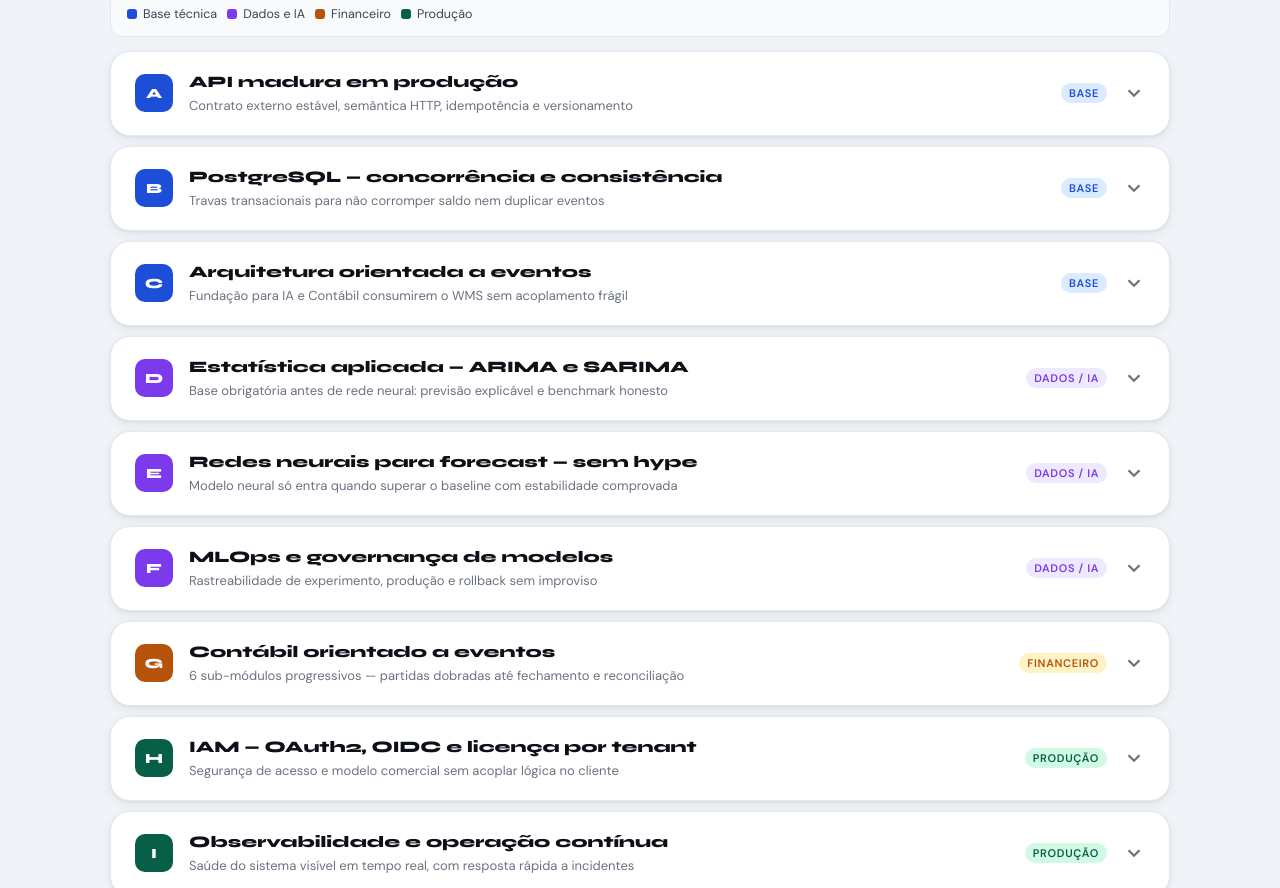
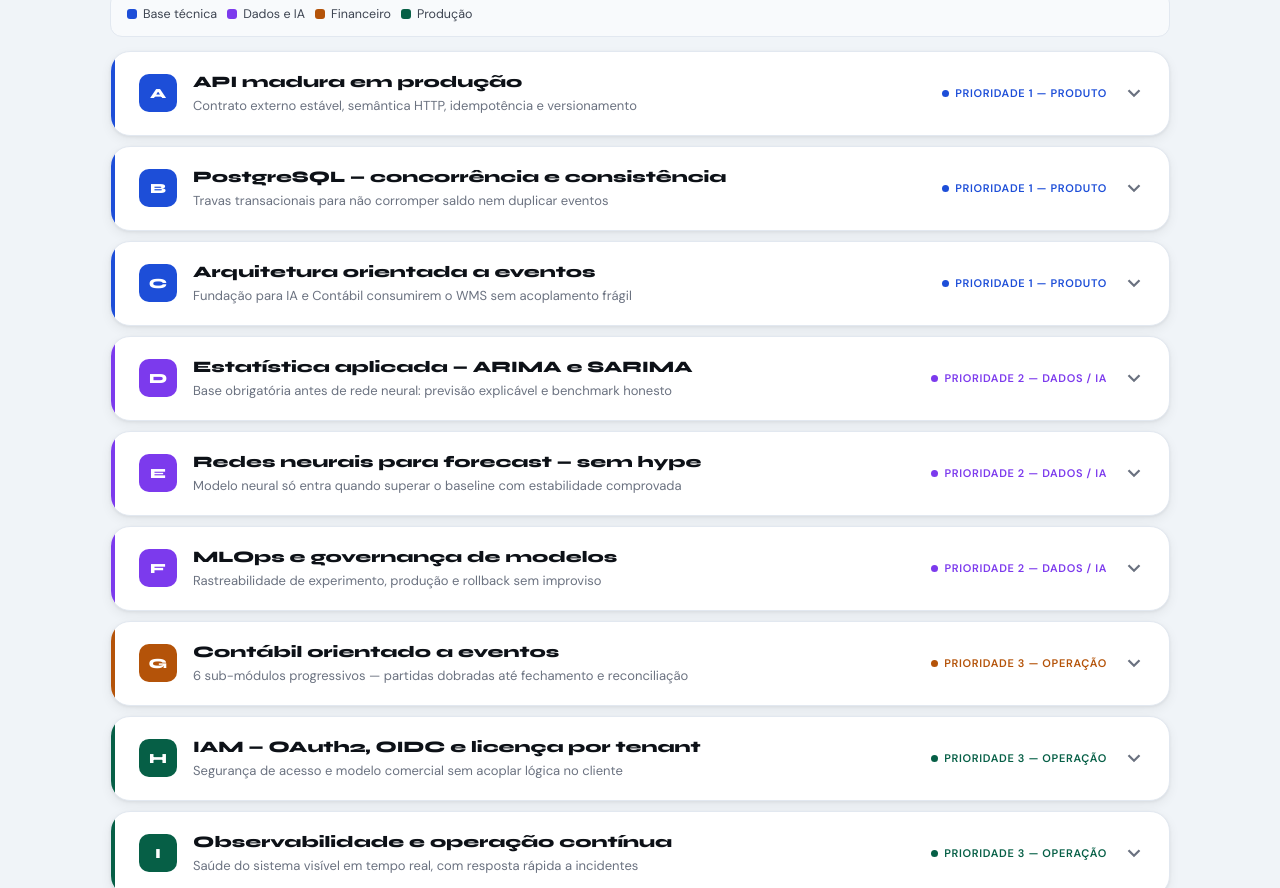
Before and after one commit to gabrielsymb/jade-stock, a plain HTML site: page Estudos/guia_estudos_modulos_api_ia_contabil.html in a window 1280 px wide. Shown: the part 1546-2434 px from the top of the page. Drawn offline with nearby package versions, Linux system fonts and the light colour scheme.

Commit message:
docs(estudos): atualizar conteudo do portal de estudos

```diff
--- a/Estudos/guia_estudos_modulos_api_ia_contabil.html
+++ b/Estudos/guia_estudos_modulos_api_ia_contabil.html
@@ -413,6 +413,13 @@
       user-select: none;
       transition: background .15s;
     }
+    details.module[id="etapa-a"] summary,
+    details.module[id="etapa-b"] summary,
+    details.module[id="etapa-c"] summary,
+    details.module:has(.num-base) summary { border-left: 4px solid var(--base); }
+    details.module:has(.num-dados) summary { border-left: 4px solid var(--dados); }
+    details.module:has(.num-fin) summary  { border-left: 4px solid var(--fin); }
+    details.module:has(.num-prod) summary { border-left: 4px solid var(--prod); }
     details.module summary:hover { background: var(--surface-2); }
     details.module summary::-webkit-details-marker { display: none; }
 
@@ -468,6 +475,34 @@
     .tag-dados { background: var(--dados-lt); color: var(--dados); }
     .tag-fin   { background: var(--fin-lt);   color: var(--fin); }
     .tag-prod  { background: var(--prod-lt);  color: var(--prod); }
+
+    /* ── PRIORITY STRIP ──────────────────────────── */
+    .priority-strip {
+      display: flex;
+      align-items: center;
+      gap: 6px;
+      font-size: 11px;
+      font-weight: 700;
+      text-transform: uppercase;
+      letter-spacing: .06em;
+      color: var(--ink-3);
+      white-space: nowrap;
+      flex-shrink: 0;
+    }
+    .priority-dot {
+      width: 7px;
+      height: 7px;
+      border-radius: 50%;
+      flex-shrink: 0;
+    }
+    .p-base  .priority-dot { background: var(--base); }
+    .p-dados .priority-dot { background: var(--dados); }
+    .p-fin   .priority-dot { background: var(--fin); }
+    .p-prod  .priority-dot { background: var(--prod); }
+    .p-base  { color: var(--base); }
+    .p-dados { color: var(--dados); }
+    .p-fin   { color: var(--fin); }
+    .p-prod  { color: var(--prod); }
 
     /* ── MODULE BODY ─────────────────────────────── */
     .module-body {
@@ -831,7 +866,7 @@
               <h3>API madura em produção</h3>
               <span class="meta">Contrato externo estável, semântica HTTP, idempotência e versionamento</span>
             </div>
-            <span class="module-tag tag-base">Base</span>
+            <div class="priority-strip p-base"><span class="priority-dot"></span>Prioridade 1 — Produto</div>
             <svg class="module-chevron" viewBox="0 0 24 24" fill="none" stroke="currentColor" stroke-width="2.5"><polyline points="6 9 12 15 18 9"/></svg>
           </summary>
           <div class="module-body">
@@ -908,7 +943,7 @@
               <h3>PostgreSQL — concorrência e consistência</h3>
               <span class="meta">Travas transacionais para não corromper saldo nem duplicar eventos</span>
             </div>
-            <span class="module-tag tag-base">Base</span>
+            <div class="priority-strip p-base"><span class="priority-dot"></span>Prioridade 1 — Produto</div>
             <svg class="module-chevron" viewBox="0 0 24 24" fill="none" stroke="currentColor" stroke-width="2.5"><polyline points="6 9 12 15 18 9"/></svg>
           </summary>
           <div class="module-body">
@@ -985,7 +1020,7 @@
               <h3>Arquitetura orientada a eventos</h3>
               <span class="meta">Fundação para IA e Contábil consumirem o WMS sem acoplamento frágil</span>
             </div>
-            <span class="module-tag tag-base">Base</span>
+            <div class="priority-strip p-base"><span class="priority-dot"></span>Prioridade 1 — Produto</div>
             <svg class="module-chevron" viewBox="0 0 24 24" fill="none" stroke="currentColor" stroke-width="2.5"><polyline points="6 9 12 15 18 9"/></svg>
           </summary>
           <div class="module-body">
@@ -1062,7 +1097,7 @@
               <h3>Estatística aplicada — ARIMA e SARIMA</h3>
               <span class="meta">Base obrigatória antes de rede neural: previsão explicável e benchmark honesto</span>
             </div>
-            <span class="module-tag tag-dados">Dados / IA</span>
+            <div class="priority-strip p-dados"><span class="priority-dot"></span>Prioridade 2 — Dados / IA</div>
             <svg class="module-chevron" viewBox="0 0 24 24" fill="none" stroke="currentColor" stroke-width="2.5"><polyline points="6 9 12 15 18 9"/></svg>
           </summary>
           <div class="module-body">
@@ -1145,7 +1180,7 @@
               <h3>Redes neurais para forecast — sem hype</h3>
               <span class="meta">Modelo neural só entra quando superar o baseline com estabilidade comprovada</span>
             </div>
-            <span class="module-tag tag-dados">Dados / IA</span>
+            <div class="priority-strip p-dados"><span class="priority-dot"></span>Prioridade 2 — Dados / IA</div>
             <svg class="module-chevron" viewBox="0 0 24 24" fill="none" stroke="currentColor" stroke-width="2.5"><polyline points="6 9 12 15 18 9"/></svg>
           </summary>
           <div class="module-body">
@@ -1229,7 +1264,7 @@
               <h3>MLOps e governança de modelos</h3>
               <span class="meta">Rastreabilidade de experimento, produção e rollback sem improviso</span>
             </div>
-            <span class="module-tag tag-dados">Dados / IA</span>
+            <div class="priority-strip p-dados"><span class="priority-dot"></span>Prioridade 2 — Dados / IA</div>
             <svg class="module-chevron" viewBox="0 0 24 24" fill="none" stroke="currentColor" stroke-width="2.5"><polyline points="6 9 12 15 18 9"/></svg>
           </summary>
           <div class="module-body">
@@ -1298,7 +1333,7 @@
               <h3>Contábil orientado a eventos</h3>
               <span class="meta">6 sub-módulos progressivos — partidas dobradas até fechamento e reconciliação</span>
             </div>
-            <span class="module-tag tag-fin">Financeiro</span>
+            <div class="priority-strip p-fin"><span class="priority-dot"></span>Prioridade 3 — Operação</div>
             <svg class="module-chevron" viewBox="0 0 24 24" fill="none" stroke="currentColor" stroke-width="2.5"><polyline points="6 9 12 15 18 9"/></svg>
           </summary>
           <div class="module-body">
@@ -1662,7 +1697,7 @@
               <h3>IAM — OAuth2, OIDC e licença por tenant</h3>
               <span class="meta">Segurança de acesso e modelo comercial sem acoplar lógica no cliente</span>
             </div>
-            <span class="module-tag tag-prod">Produção</span>
+            <div class="priority-strip p-prod"><span class="priority-dot"></span>Prioridade 3 — Operação</div>
             <svg class="module-chevron" viewBox="0 0 24 24" fill="none" stroke="currentColor" stroke-width="2.5"><polyline points="6 9 12 15 18 9"/></svg>
           </summary>
           <div class="module-body">
@@ -1740,7 +1775,7 @@
               <h3>Observabilidade e operação contínua</h3>
               <span class="meta">Saúde do sistema visível em tempo real, com resposta rápida a incidentes</span>
             </div>
-            <span class="module-tag tag-prod">Produção</span>
+            <div class="priority-strip p-prod"><span class="priority-dot"></span>Prioridade 3 — Operação</div>
             <svg class="module-chevron" viewBox="0 0 24 24" fill="none" stroke="currentColor" stroke-width="2.5"><polyline points="6 9 12 15 18 9"/></svg>
           </summary>
           <div class="module-body">
```
